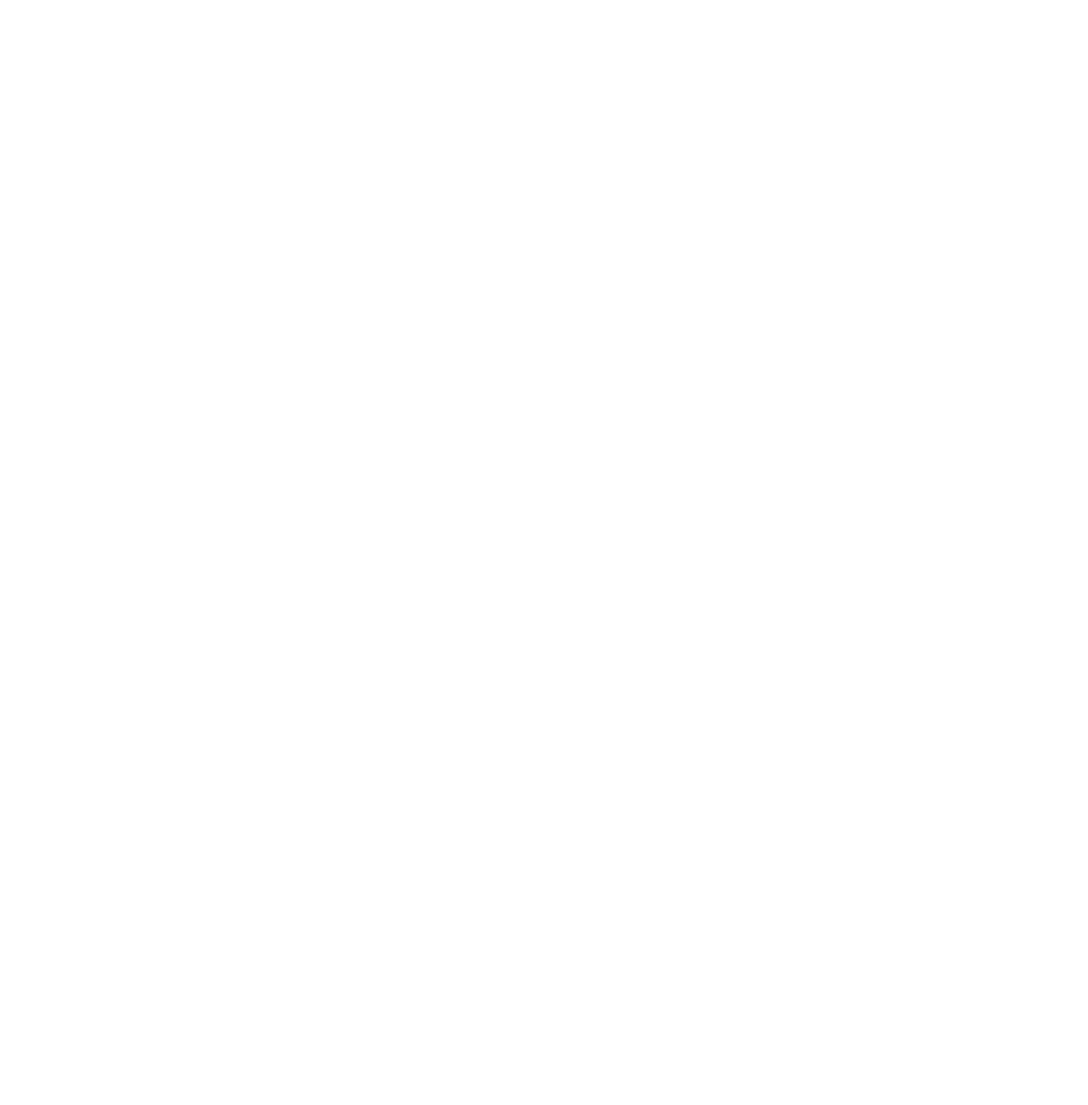
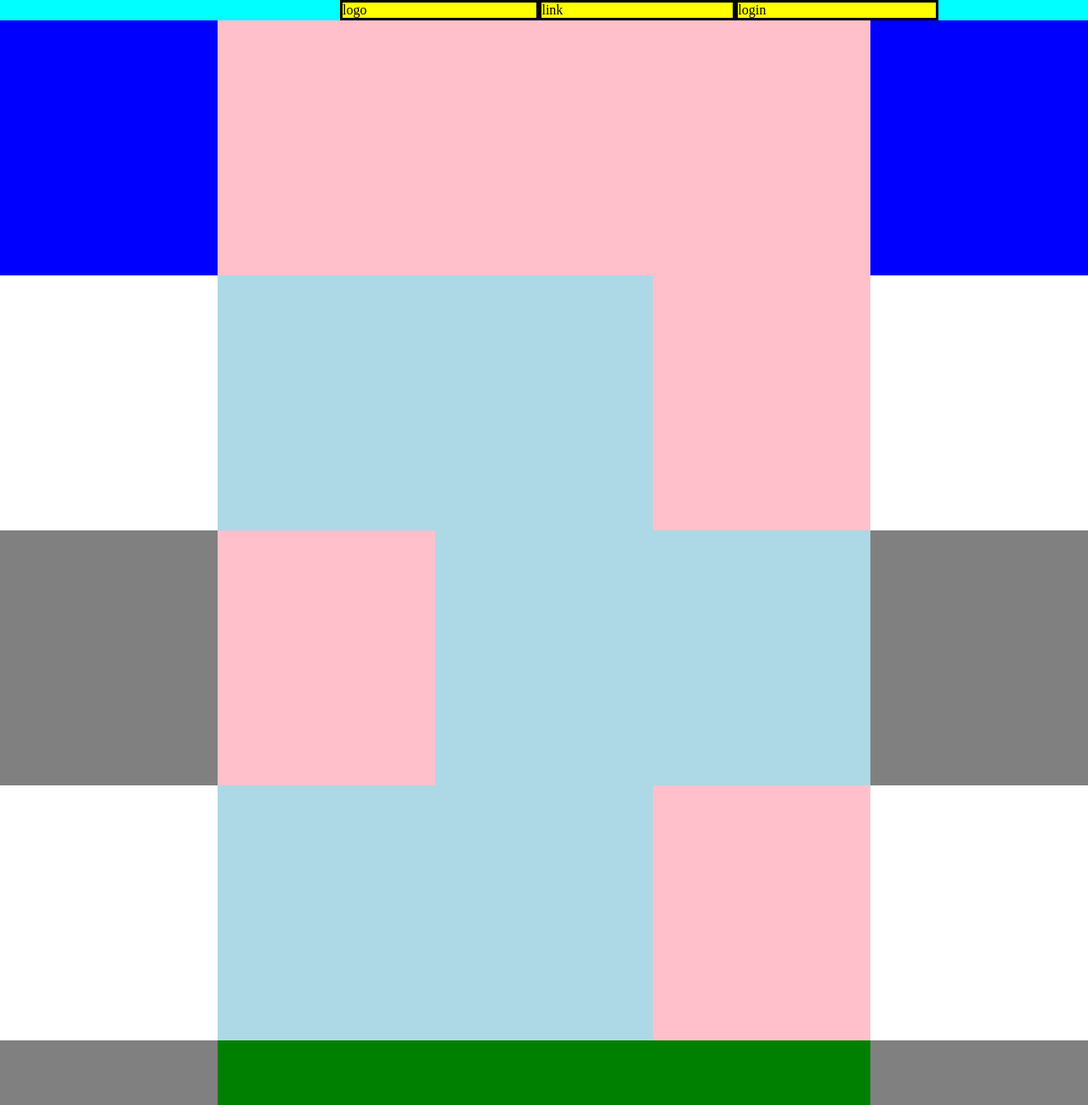
Before and after one commit to MichailSpinelli/htmlcss-struttura-discord, a plain HTML site: page index.html in a window 1280 px wide. Shown: the top 1300 px of the page at 85% size. Before the commit the page ends 800 px from the top, so only its background shows below. Drawn offline with Linux system fonts and the light colour scheme.

Commit message:
metà lavoro

```diff
--- a/css.css
+++ b/css.css
@@ -3,3 +3,152 @@
     padding: 0px;
     box-sizing: border-box;
 }
+
+.debug{
+    height: 1000px;
+}
+.container{
+    background-color: aqua;
+    height: 10%;
+}
+
+.logo-container{
+    text-align: center;
+    display: flex;
+    padding-left: 400px;
+}
+
+.logo{
+    border: solid;
+    align-items:flex-start ;
+    padding-right: 200px;
+    background-color: yellow;
+}
+
+.link{
+    border: solid;
+    align-items:center;
+    padding-right: 200px;
+    background-color: yellow;
+}
+
+
+.login{
+    border: solid;
+    align-items:flex-end;
+    padding-right: 200px;
+    background-color: yellow;
+}
+
+/*
+    MAIN
+*/
+
+.riquadro1{
+    background-color: blue;
+    height: 20%;
+    display: flex;
+    justify-content: center;
+}
+
+.riquadrointerno1{
+    width: 60%;
+    height: 80%;
+    background-color: pink;
+    align-items: center;
+    height: 300px;
+}
+
+/*
+    2
+*/
+.riquadro2{
+    height: 20%;
+    display: flex;
+    justify-content: center;
+}
+
+.riquadrointerno2{
+    width: calc(80% - 40%);
+    height: 80%;
+    background-color: lightblue;
+    align-items: flex-start;
+    height: 300px;
+}
+
+.riquadrointerno2-2{
+    width: calc(80% - 60%);
+    height: 80%;
+    background-color: pink;
+    align-items: flex-end;
+    height: 300px;
+}
+
+/*
+    3
+*/
+.riquadro3{
+    height: 20%;
+    display: flex;
+    justify-content: center;
+    background-color: gray;
+}
+
+.riquadrointerno3-3{
+    width: calc(80% - 40%);
+    height: 80%;
+    background-color: lightblue;
+    align-items: flex-start;
+    height: 300px;
+}
+
+.riquadrointerno3{
+    width: calc(80% - 60%);
+    height: 80%;
+    background-color: pink;
+    align-items: flex-end;
+    height: 300px;
+}
+
+/*
+    4
+*/
+.riquadro4{
+    height: 20%;
+    display: flex;
+    justify-content: center;
+}
+
+.riquadrointerno4{
+    width: calc(80% - 40%);
+    height: 80%;
+    background-color: lightblue;
+    align-items: flex-start;
+    height: 300px;
+}
+
+.riquadrointerno4-4{
+    width: calc(80% - 60%);
+    height: 80%;
+    background-color: pink;
+    align-items: flex-end;
+    height: 300px;
+}
+
+/*
+    5
+*/
+.riquadro5{
+    height: 20%;
+    display: flex;
+    justify-content: center;
+    background-color: gray;
+}
+
+.riquadrointerno5{
+    width: 60%;
+    height: 80%;
+    background-color: green;
+    align-items: flex-start;
+    height: 500px;
+}
--- a/index.html
+++ b/index.html
@@ -9,12 +9,56 @@
 <body class="debug">
     <!--inizio header-->
     <header>
-
+        <div class="container">
+            <div class="logo-container">
+                <div class="logo">
+                    logo
+                </div>
+                <div class="link">
+                    link
+                </div>
+                <div class="login">
+                    login
+                </div>
+            </div>
+        </div>
     </header>
     <!--fine header-->
 
     <!--inizio main-->
     <main>
+        <div class="riquadro1">
+            <div class="riquadrointerno1">
+
+            </div>
+        </div>
+        <div class="riquadro2">
+            <div class="riquadrointerno2">
+            </div>
+            <div class="riquadrointerno2-2">
+            </div>
+        </div>
+        <div class="riquadro3">
+            <div class="riquadrointerno3">
+            </div>
+            <div class="riquadrointerno3-3">
+            </div>
+        </div>
+        <div class="riquadro4">
+            <div class="riquadrointerno4">
+            </div>
+            <div class="riquadrointerno4-4">
+            </div>
+        </div>
+        <div class="riquadro5">
+            <div class="riquadrointerno5">
+            </div>
+        </div>
+        <div class="riquadro6">
+            <div class="riquadrointerno6">
+
+            </div>
+        </div>
 
     </main>
     <!--fine main-->
```
